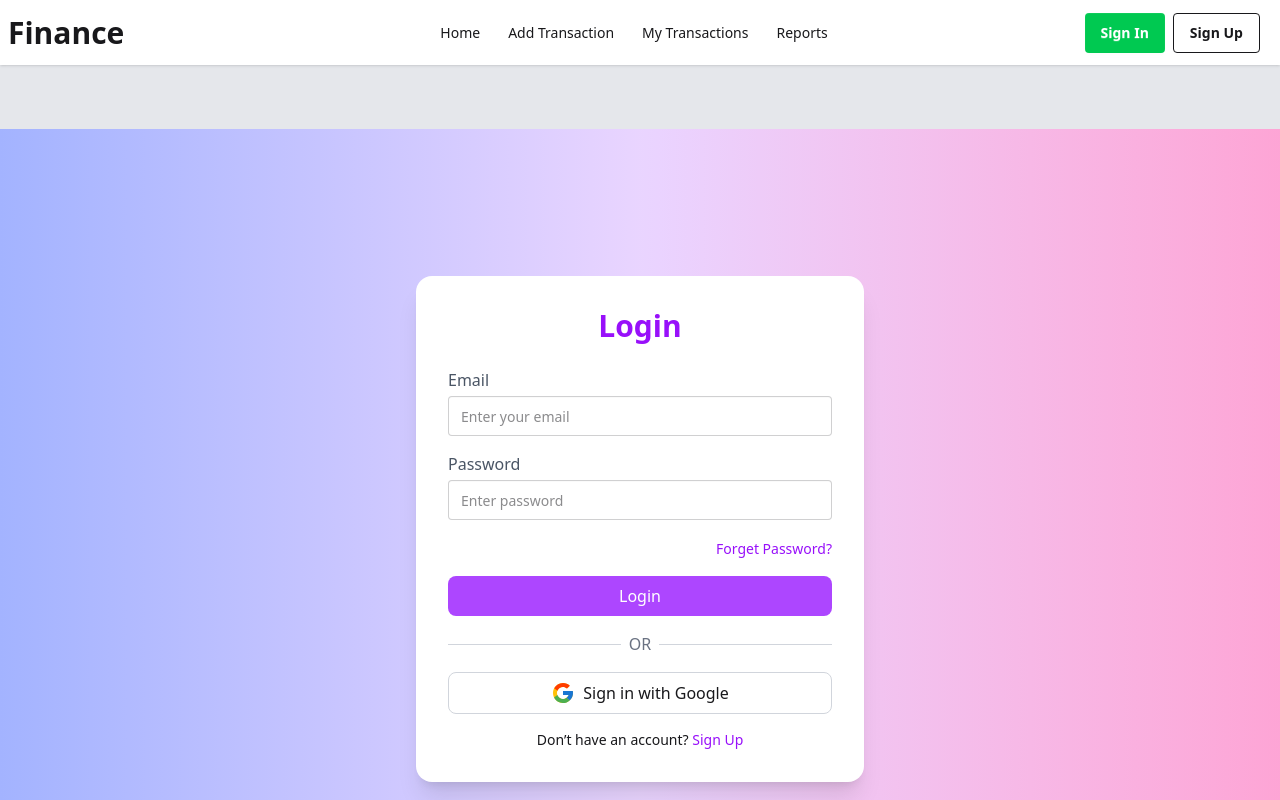
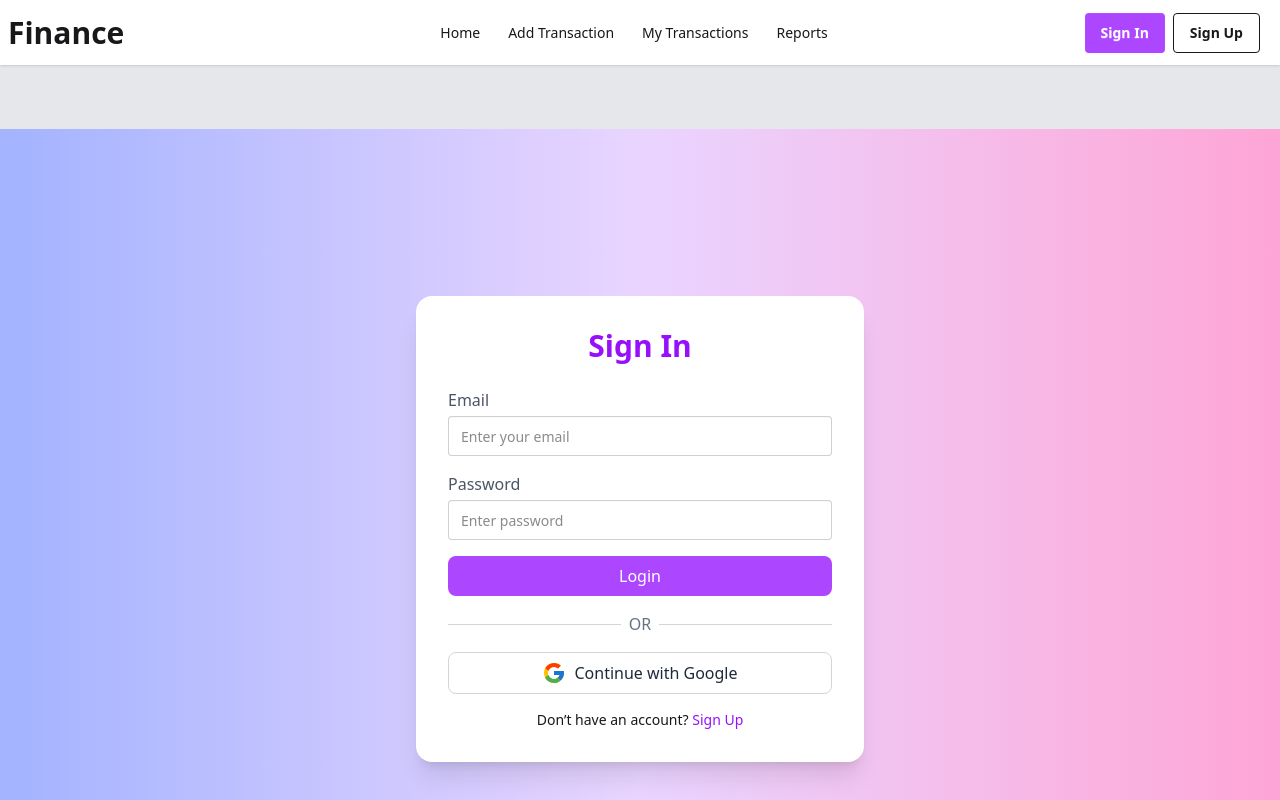
Before and after one commit to ruhulamindev/b12-a10-client-finease, a React (Vite) app: page /login in a window 1280 px wide. Shown: the top 800 px of the page. Built offline with nearby package versions, Linux system fonts and the light colour scheme.

Commit message:
Mistake forgot page

```diff
--- a/src/components/Banner.jsx
+++ b/src/components/Banner.jsx
@@ -8,7 +8,7 @@ const Banner = () => {
         <p className="text-lg mb-4">
           Manage your income, expenses, and savings effortlessly.
         </p>
-        <button className="btn btn-primary">Get Started</button>
+        <button className="btn bg-purple-500 border-none text-white btn-primary">Get Started</button>
       </section>
     </div>
   );
--- a/src/components/Navbar.jsx
+++ b/src/components/Navbar.jsx
@@ -40,7 +40,7 @@ const Navbar = () => {
                     className={({ isActive }) =>
                       `btn ${
                         isActive
-                          ? "bg-green-500 text-white border-none"
+                          ? "bg-purple-500 text-white border-none"
                           : "btn-outline"
                       }`
                     }
@@ -54,7 +54,7 @@ const Navbar = () => {
                     className={({ isActive }) =>
                       `btn ${
                         isActive
-                          ? "bg-green-500 text-white border-none"
+                          ? "bg-purple-500 text-white border-none"
                           : "btn-outline"
                       }`
                     }
@@ -68,7 +68,7 @@ const Navbar = () => {
                     className={({ isActive }) =>
                       `btn ${
                         isActive
-                          ? "bg-green-500 text-white border-none"
+                          ? "bg-purple-500 text-white border-none"
                           : "btn-outline"
                       }`
                     }
@@ -82,7 +82,7 @@ const Navbar = () => {
                     className={({ isActive }) =>
                       `btn ${
                         isActive
-                          ? "bg-green-500 text-white border-none"
+                          ? "bg-purple-500 text-white border-none"
                           : "btn-outline"
                       }`
                     }
@@ -96,7 +96,7 @@ const Navbar = () => {
                     className={({ isActive }) =>
                       `btn ${
                         isActive
-                          ? "bg-green-500 text-white border-none"
+                          ? "bg-purple-500 text-white border-none"
                           : "btn-outline"
                       }`
                     }
@@ -110,7 +110,7 @@ const Navbar = () => {
                     className={({ isActive }) =>
                       `btn ${
                         isActive
-                          ? "bg-green-500 text-white border-none"
+                          ? "bg-purple-500 text-white border-none"
                           : "btn-outline"
                       }`
                     }
@@ -174,7 +174,7 @@ const Navbar = () => {
               className={({ isActive }) =>
                 `btn ${
                   isActive
-                    ? "bg-green-500 text-white border-none"
+                    ? "bg-purple-500 text-white border-none"
                     : "btn-outline"
                 }`
               }
@@ -187,7 +187,7 @@ const Navbar = () => {
               className={({ isActive }) =>
                 `btn ${
                   isActive
-                    ? "bg-green-500 text-white border-none"
+                    ? "bg-purple-500 text-white border-none"
                     : "btn-outline"
                 }`
               }
--- a/src/pages/ForgotPassword.jsx
+++ /dev/null
@@ -1,45 +0,0 @@
-import React from 'react';
-import MyContainer from './../components/MyContainer';
-import { Link } from "react-router";
-
-const ForgotPassword = () => {
-    return (
-    <div className="min-h-screen flex items-center justify-center bg-linear-to-r from-blue-200 via-purple-200 to-pink-200 p-6">
-      <MyContainer>
-        <div className="bg-white shadow-xl rounded-2xl w-full mx-auto max-w-md p-8">
-          <h2 className="text-3xl font-bold text-center mb-6 text-purple-600">
-            Forgot Password
-          </h2>
-          <form className="space-y-4">
-            <div>
-              <label className="block mb-1 text-gray-600 font-medium">
-                Email
-              </label>
-              <input
-                type="email"
-                placeholder="Enter your email"
-                className="input input-bordered w-full focus:outline-none focus:ring-2 focus:ring-purple-500"
-              />
-            </div>
-            <button
-              type="submit"
-              className="w-full bg-purple-500 text-white py-2 rounded-lg hover:bg-purple-600 transition"
-            >
-              Reset Password
-            </button>
-          </form>
-          <div className="mt-4 text-center">
-            <Link
-              to="/login"
-              className="text-red-500 hover:underline font-medium"
-            >
-              Back to Login
-            </Link>
-          </div>
-        </div>
-      </MyContainer>
-    </div>
-    );
-};
-
-export default ForgotPassword;
--- a/src/pages/HomePage.jsx
+++ b/src/pages/HomePage.jsx
@@ -2,13 +2,16 @@ import React from "react";
 import Banner from "../components/Banner";
 import Overview from "../components/Overview";
 import TwoStatic from "../components/TwoStatic";
+import MyContainer from "../components/MyContainer";
 
 const HomePage = () => {
   return (
     <div>
-        <Banner/>
-        <Overview/>
-        <TwoStatic/>
+      <MyContainer>
+        <Banner />
+        <Overview />
+        <TwoStatic />
+      </MyContainer>
     </div>
   );
 };
--- a/src/pages/Login.jsx
+++ b/src/pages/Login.jsx
@@ -22,7 +22,7 @@ const Login = () => {
         <div className="bg-white shadow-xl rounded-2xl w-full mx-auto max-w-md p-8">
           {/* title */}
           <h2 className="text-3xl font-bold text-center mb-6 text-purple-600">
-            Login
+            Sign In
           </h2>
 
           {/* form */}
@@ -53,15 +53,6 @@ const Login = () => {
               >
               </span>
             </div>
-            {/* forget password */}
-            <div className="text-right">
-              <Link
-                to="/forgotpassword"
-                className="text-sm text-purple-600 hover:underline"
-              >
-                Forget Password?
-              </Link>
-            </div>
 
             {/* login button */}
             <button
@@ -80,10 +71,10 @@ const Login = () => {
           {/* google login button */}
           <button
             type="button"
-            className="w-full flex items-center justify-center border border-gray-300 py-2 rounded-lg hover:bg-gray-100 transition cursor-pointer"
+            className="w-full text-gray-800 flex items-center justify-center border border-gray-300 py-2 rounded-lg hover:bg-gray-100 transition cursor-pointer"
           >
             <FcGoogle className="mr-2 text-2xl" />
-            Sign in with Google
+            Continue with Google
           </button>
 
           {/* footer */}
--- a/src/pages/Signup.jsx
+++ b/src/pages/Signup.jsx
@@ -20,7 +20,7 @@ const Signup = () => {
     `}
         </style>
         <div className="w-full mx-auto max-w-md bg-white p-8 rounded-xl shadow-lg">
-          <h2 className="text-3xl font-bold text-center text-gray-800 mb-6">
+          <h2 className="text-3xl font-bold text-center text-purple-600 mb-6">
             Sign Up
           </h2>
           <form className="space-y-4">
@@ -79,7 +79,7 @@ const Signup = () => {
               </span>
             </div>
 
-            <button className="btn btn-primary w-full">Sign Up</button>
+            <button className="w-full bg-purple-500 text-white py-2 rounded-lg hover:bg-purple-600 transition cursor-pointer">Sign Up</button>
           </form>
            <div className="flex items-center my-4">
             <hr className="flex-1 border-gray-300" />
@@ -90,10 +90,10 @@ const Signup = () => {
           {/* google signup button */}
           <button
             type="button"
-            className="w-full flex items-center justify-center border border-gray-300 py-2 rounded-lg hover:bg-gray-100 transition cursor-pointer"
+            className="w-full flex text-gray-800 items-center justify-center border border-gray-300 py-2 rounded-lg hover:bg-gray-100 transition cursor-pointer"
           >
             <FcGoogle className="mr-2 text-2xl" />
-            Sign in with Google
+            Continue with Google
           </button>
 
           <p className="text-center text-gray-600 mt-4">
```
